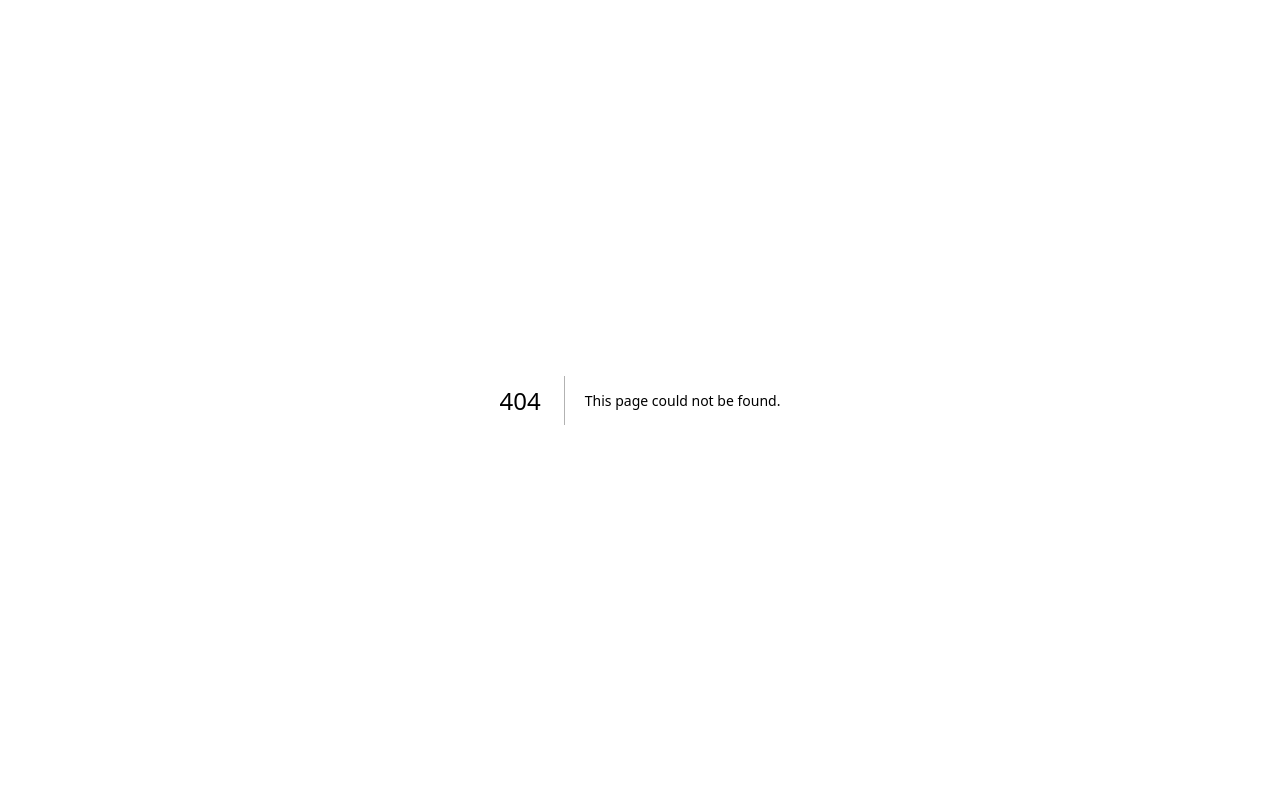
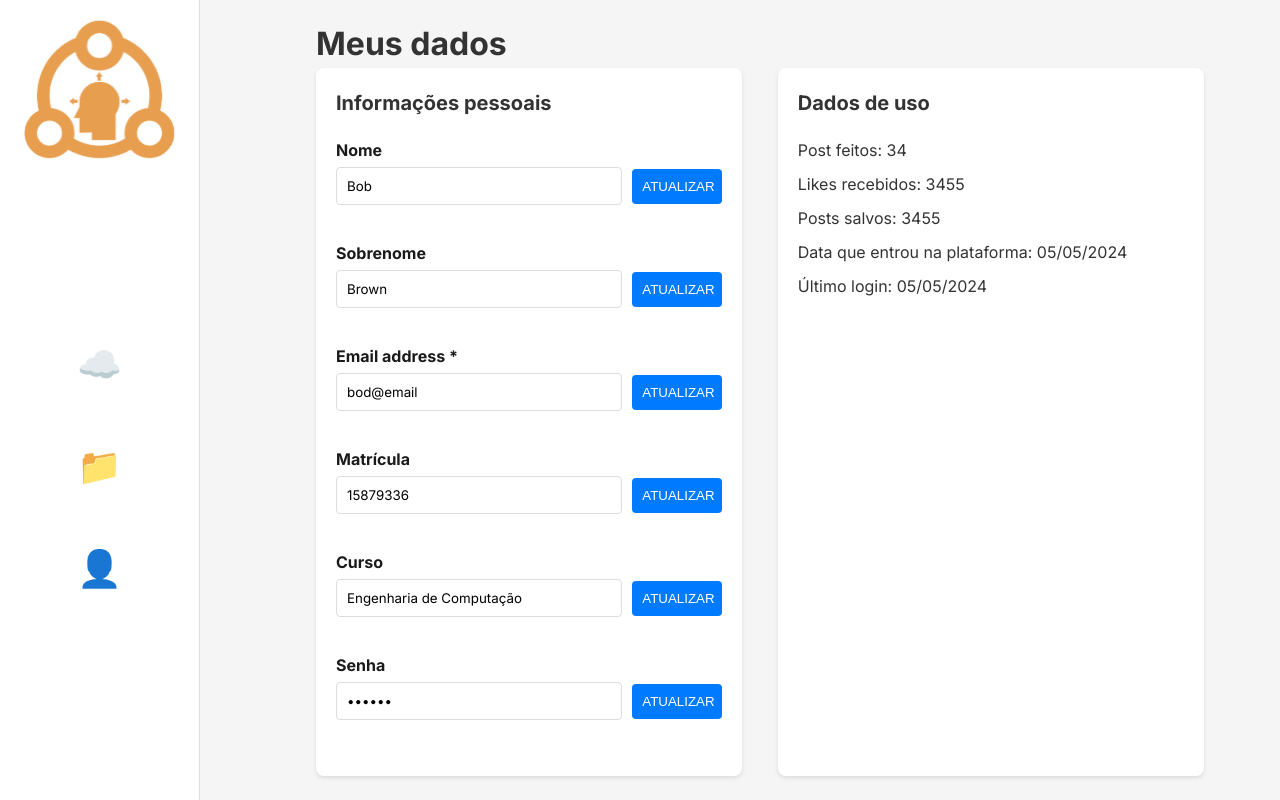
Before and after one commit to prof-hasan/tp-web-forum-academico, a Next.js app in the folder src/frontend-forum-academico/: page /userProfile in a window 1280 px wide. Before the commit this address had no page. Built offline with nearby package versions, Linux system fonts and the light colour scheme; a web font is replaced by a local one.

Commit message:
feat : add user profile page

```diff
--- /dev/null
+++ b/src/frontend-forum-academico/src/app/userProfile/page.tsx
@@ -0,0 +1,141 @@
+"use client";
+
+import React, { useState } from 'react';
+import Sidebar from '../../components/Sidebar';
+import './styles.css';
+
+const UserProfile: React.FC = () => {
+  const [userData, setUserData] = useState({
+    firstName: 'Bob',
+    lastName: 'Brown',
+    email: 'bod@email',
+    registrationNumber: '15879336',
+    course: 'Engenharia de Computação',
+    password: '123456',
+  });
+
+  const [usageData] = useState({
+    postsMade: 34,
+    likesReceived: 3455,
+    postsSaved: 3455,
+    joinedDate: '05/05/2024',
+    lastLogin: '05/05/2024',
+  });
+
+  const handleChange = (e: React.ChangeEvent<HTMLInputElement>) => {
+    const { name, value } = e.target;
+    setUserData({
+      ...userData,
+      [name]: value,
+    });
+  };
+
+  const handleUpdate = (field: string) => {
+    // Aqui você pode fazer a requisição para a API para atualizar o campo correspondente
+    console.log(`Atualizando ${field}:`, userData[field as keyof typeof userData]);
+  };
+
+  return (
+    <div className="container">
+      <Sidebar />
+      <main className="main">
+        <h1>Meus dados</h1>
+        <div className="content">
+          <div className="personal-info">
+            <h2>Informações pessoais</h2>
+            <form>
+              <div className="form-group">
+                <label>Nome</label>
+                <input
+                  type="text"
+                  name="firstName"
+                  value={userData.firstName}
+                  onChange={handleChange}
+                  placeholder={userData.firstName}
+                />
+                <button type="button" onClick={() => handleUpdate('firstName')}>
+                  ATUALIZAR
+                </button>
+              </div>
+              <div className="form-group">
+                <label>Sobrenome</label>
+                <input
+                  type="text"
+                  name="lastName"
+                  value={userData.lastName}
+                  onChange={handleChange}
+                  placeholder={userData.lastName}
+                />
+                <button type="button" onClick={() => handleUpdate('lastName')}>
+                  ATUALIZAR
+                </button>
+              </div>
+              <div className="form-group">
+                <label>Email address *</label>
+                <input
+                  type="email"
+                  name="email"
+                  value={userData.email}
+                  onChange={handleChange}
+                  placeholder={userData.email}
+                />
+                <button type="button" onClick={() => handleUpdate('email')}>
+                  ATUALIZAR
+                </button>
+              </div>
+              <div className="form-group">
+                <label>Matrícula</label>
+                <input
+                  type="text"
+                  name="registrationNumber"
+                  value={userData.registrationNumber}
+                  onChange={handleChange}
+                  placeholder={userData.registrationNumber}
+                />
+                <button type="button" onClick={() => handleUpdate('registrationNumber')}>
+                  ATUALIZAR
+                </button>
+              </div>
+              <div className="form-group">
+                <label>Curso</label>
+                <input
+                  type="text"
+                  name="course"
+                  value={userData.course}
+                  onChange={handleChange}
+                  placeholder={userData.course}
+                />
+                <button type="button" onClick={() => handleUpdate('course')}>
+                  ATUALIZAR
+                </button>
+              </div>
+              <div className="form-group">
+                <label>Senha</label>
+                <input
+                  type="password"
+                  name="password"
+                  value={userData.password}
+                  onChange={handleChange}
+                  placeholder={userData.password}
+                />
+                <button type="button" onClick={() => handleUpdate('password')}>
+                  ATUALIZAR
+                </button>
+              </div>
+            </form>
+          </div>
+          <div className="usage-data">
+            <h2>Dados de uso</h2>
+            <p>Post feitos: {usageData.postsMade}</p>
+            <p>Likes recebidos: {usageData.likesReceived}</p>
+            <p>Posts salvos: {usageData.postsSaved}</p>
+            <p>Data que entrou na plataforma: {usageData.joinedDate}</p>
+            <p>Último login: {usageData.lastLogin}</p>
+          </div>
+        </div>
+      </main>
+    </div>
+  );
+};
+
+export default UserProfile;
--- /dev/null
+++ b/src/frontend-forum-academico/src/app/userProfile/styles.css
@@ -0,0 +1,58 @@
+.main {
+  margin-left: 240px; /* Ajuste para compensar a largura da sidebar fixa */
+  padding: 20px;
+  background-color: #f5f5f5;
+  flex: 1;
+}
+
+.content {
+  display: flex;
+  justify-content: space-between;
+}
+
+.personal-info, .usage-data {
+  background: #ffffff;
+  padding: 20px;
+  border-radius: 8px;
+  box-shadow: 0 2px 4px rgba(0, 0, 0, 0.1);
+  width: 48%; /* Tamanho para alinhar os dois lados */
+}
+
+.personal-info h2, .usage-data h2 {
+  margin-bottom: 20px;
+  font-size: 20px;
+}
+
+.form-group {
+  margin-bottom: 20px;
+}
+
+.form-group label {
+  display: block;
+  margin-bottom: 5px;
+  font-weight: bold;
+}
+
+.form-group input {
+  width: calc(100% - 100px); /* Largura do botão ATUALIZAR */
+  padding: 10px;
+  margin-right: 10px;
+  border: 1px solid #ddd;
+  border-radius: 4px;
+  box-sizing: border-box;
+}
+
+.form-group button {
+  width: 90px;
+  padding: 10px;
+  background-color: #007bff;
+  color: white;
+  border: none;
+  border-radius: 4px;
+  cursor: pointer;
+}
+
+.usage-data p {
+  margin-bottom: 10px;
+  font-size: 16px;
+}
```
